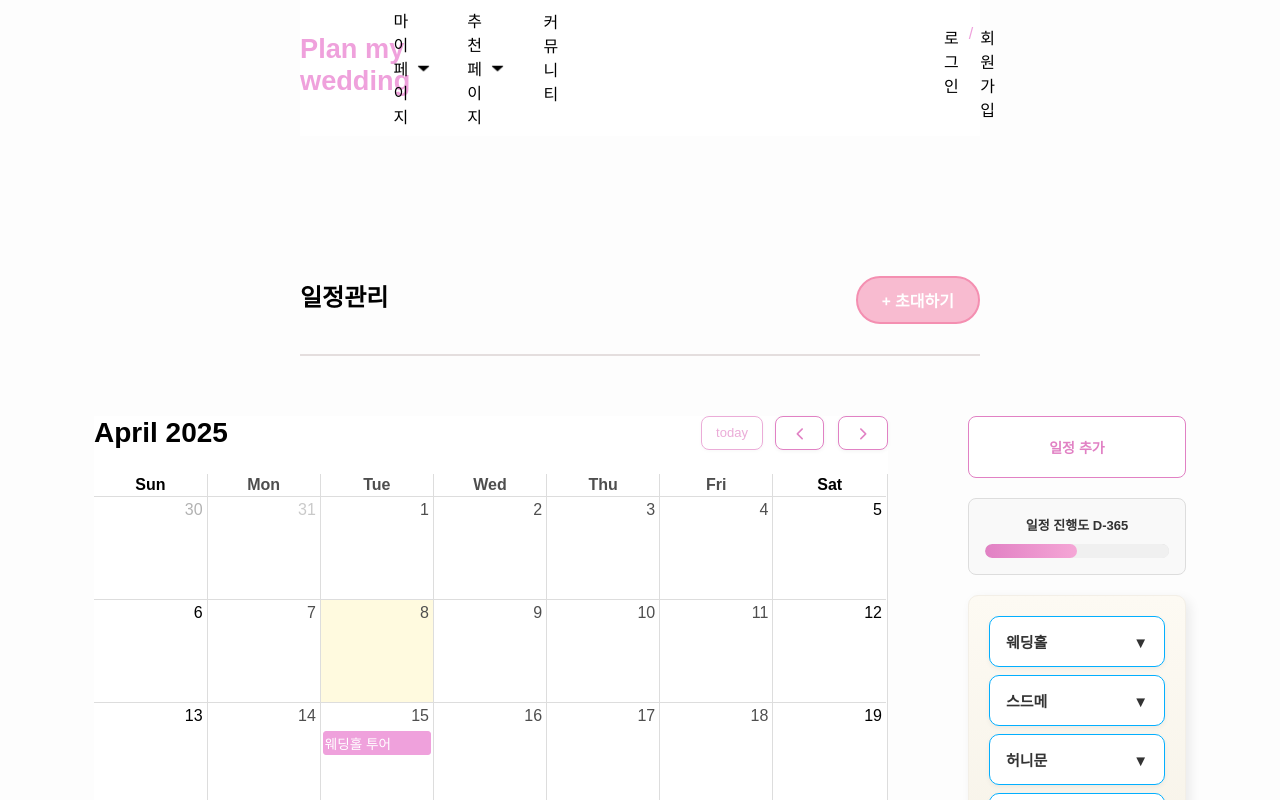
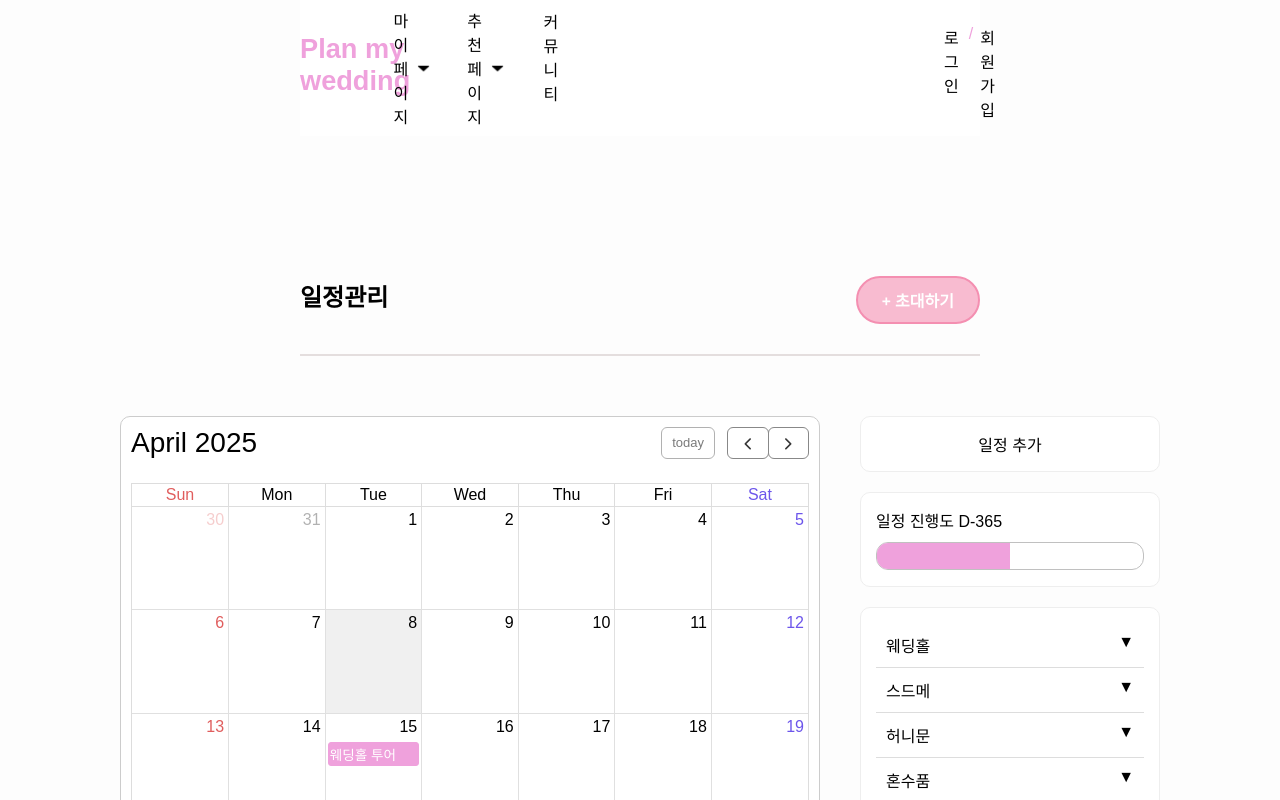
Before and after one commit to yugwangmyeong/PlanMyWedding, a React (Create React App) app in the folder front/: page /calender in a window 1280 px wide. Shown: the top 800 px of the page. Built offline with nearby package versions, Linux system fonts and the light colour scheme.

Commit message:
17시20분 병합

```diff
--- a/front/src/components/styles/Calender.css
+++ b/front/src/components/styles/Calender.css
@@ -1,99 +1,82 @@
-/* 헤더 및 공통 컨테이너 */
-.title-wrap {
-  position: relative;
+/* 캘린더 전체 + 우측 정렬 */
+.calendars-container {
   display: flex;
-  align-items: center;
-  justify-content: space-between;
-  margin: 150px 300px 30px 300px; /* 좌우 300px 고정 */
+  justify-content: center;
+  align-items: flex-start;
+  gap: 40px;
+  padding: 30px;
 }
 
-/* FullCalendar 전용 스타일에 .calendar-b 스코프 추가 */
-.calendar-b .calendars-box .fc {
-  box-shadow: none !important;
-  border: none !important;
+/* 캘린더 박스 */
+.calendars-box {
+  max-width: 700px;
+  width: 100%;
   background: white;
-}
-/* 구분선 */
-.custom-line {
-  border: none;
-  border-top: 2px solid #e4dede;
-  margin: 0 300px 30px 300px; /* 좌우 300px */
+  border: 1px solid #ccc;
+  border-radius: 10px;
+  padding: 10px;
+  box-sizing: border-box;
 }
 
-.calendar-b .fc-scrollgrid,
-.calendar-b .fc-scrollgrid-section,
-.calendar-b .fc-daygrid-body {
+/* FullCalendar 기본 스타일 */
+.fc {
+  font-weight: 300;
+  background: white;
+  box-shadow: none !important;
   border: none !important;
 }
 
-.calendar-b .fc-day-sun a {
-  color: rgb(0, 0, 0) !important;
+.fc .fc-toolbar-title {
+  font-weight: 500;
+  color: #000 !important;
 }
-.calendar-b .fc-day-sat a {
-  color: rgb(0, 0, 0) !important;
-}
-.calendar-b .fc-day-mon a,
-.calendar-b .fc-day-tue a,
-.calendar-b .fc-day-wed a,
-.calendar-b .fc-day-thu a,
-.calendar-b .fc-day-fri a {
-  color: #4e4e4e !important;
+.fc .fc-col-header-cell-cushion {
+  font-weight: 500;
 }
 
-.calendar-b .fc-toolbar-title {
-  color: #000000 !important;
+.fc .fc-day-sun a {
+  color: #e05d5d !important;
+}
+.fc .fc-day-sat a {
+  color: #6c55eb !important;
+}
+.fc .fc-day-mon a,
+.fc .fc-day-tue a,
+.fc .fc-day-wed a,
+.fc .fc-day-thu a,
+.fc .fc-day-fri a {
+  color: #000 !important;
 }
 
-.calendar-b .fc-button {
-  background-color: white !important;
-  border: 1px solid #e181c4 !important;
-  color: #e181c4 !important;
-  font-weight: 500;
-  border-radius: 8px !important;
-  font-size: 13px !important;
-  padding: 6px 14px !important;
-  cursor: pointer;
-  box-shadow: 0 1px 4px rgba(0, 0, 0, 0.05);
-  transition: all 0.2s ease-in-out;
-
+.fc .fc-daygrid-day.fc-day-today {
+  background-color: #f0f0f0;
+}
+.fc .fc-daygrid-day {
+  border: 1px solid #e0e0e0 !important;
+}
+.fc .fc-col-header-cell {
+  border-top: 2px solid #ccc !important;
+}
+.fc .fc-daygrid-day.fc-day-sun {
+  border-left: 2px solid #ccc !important;
 }
 
-.calendar-b .fc-prev-button {
-  margin-right: 15px;
+/* FullCalendar 버튼 */
+.fc-button {
+  background-color: #fff !important;
+  border: 1px solid #888 !important;
+  color: #353535 !important;
+  border-radius: 6px !important;
+  font-size: 13px !important;
+  padding: 5px 10px !important;
+}
+.fc-button:focus,
+.fc-button:active {
+  outline: none !important;
+  box-shadow: none !important;
 }
 
-.calendar-b .fc-next-button {
-  margin-left: 5px;
-}
-.calendar-b .fc-button:hover,
-.calendar-b .fc-button-active {
-  background: #747373;
-  color: rgb(5, 4, 4);
-  box-shadow: 0 4px 8px rgba(0, 0, 0, 0.1);
-  transform: translateY(-1px);
-
-}
-
-
-.calendar-b .fc-prev-button,
-.calendar-b .fc-next-button {
-  font-size: 18px;
-  font-weight: bold;
-  padding: 6px 12px;
-}
-
-.calendars-container {
-  display: flex;
-  justify-content: center;
-  gap: 80px;
-  padding: 30px;
-}
-
-.calendars-box {
-  max-width: 800px;
-  width: 100%;
-}
-
+/* 오른쪽 사이드 박스 */
 .sides-box {
   width: 300px;
   display: flex;
@@ -101,259 +84,102 @@
   gap: 20px;
 }
 
+/* 공통 카드 스타일 */
 .sides-card {
-  border: none;
-  outline: none;
-  padding: 20px;
-  border-radius: 8px;
-  color: #333;
-  font-weight: bold;
-  text-align: center;
-  font-size: 14px;
+  background: #fff;
+  border: 1px solid #eee;
+  border-radius: 10px;
+  padding: 15px;
+  font-weight: 500;
+  cursor: pointer;
 }
 
+/* 일정 추가 버튼만 특별히 강조 */
 .sides-card.pinks {
-  background: #f5c6e8;
-}
-.sides-card.blues {
-  background: #f5c6e8;
-  height: 60px;
-}
-.sides-card.accordions {
-  background: #f5f1e6;
-  color: #fad1f1;
-  text-align: left;
-  font-family: 'system-ui', 'Times New Roman', serif;
-  border: 1px solid #f3efe7;
-  border-radius: 10px;
-  padding: 20px;
-  box-shadow: 4px 4px 12px rgba(0, 0, 0, 0.08);
-  background-image: linear-gradient(to bottom, #fdfaf3, #f5f1e6);
-  transition: all 0.3s ease;
+  font-size: 16px;
+  text-align: center;
 }
 
-.sides-card.accordions:hover {
-  box-shadow: 6px 6px 16px rgba(61, 38, 38, 0.15);
-  transform: translateY(-2px);
+/* 진행도 */
+#progress {
+  appearance: none;
+  width: 100%;
+  height: 28px;
+  margin-top: 10px;
 }
 
+#progress::-webkit-progress-bar {
+  background: #fff;
+  border-radius: 12px;         /* 전체 틀 둥글게 */
+  border: 1px solid #c0c0c0;
+  overflow: hidden;            /* 틀 밖 내용은 잘라냄 */
+}
+
+#progress::-webkit-progress-value {
+  background: #efa1dc;
+  border-radius: 0;            /* 직각 */
+  margin-left: 0px;            /* 좌측 둥근 부분 피하기 위해 여백 */
+  height: 100%;
+}
+
+/* 아코디언 스타일 */
+.accordions .accordions-title {
+  cursor: pointer;
+  padding: 10px;
+  background: #fff;
+  display: flex;
+  justify-content: space-between;
+  font-weight: 500;
+  border-bottom: 1px solid #ddd;
+}
+.accordions .accordions-title.active {
+  background: #fff;
+  border-bottom: 1px solid #ddd;
+}
+.accordions-content {
+  background: #fff;
+  padding: 0 10px 10px 10px;
+  list-style: none;
+}
+.accordions-content li {
+  display: flex;
+  justify-content: space-between;
+  font-size: 14px;
+  padding: 5px 0;
+}
+
+/* 모달 */
 .modals-backdrop {
   position: fixed;
   top: 0;
   left: 0;
   width: 100%;
   height: 100%;
-  background: #ffffff;
+  background: rgba(255, 255, 255, 0.95);
   display: flex;
-  justify-content: flex-start;
+  justify-content: center;
   align-items: center;
   z-index: 1000;
 }
-/* 🔲 모달 개선 */
 .modals-content {
-  background: #ffffff;
-  padding: 25px;
-  border-radius: 14px;
-  width: 320px;
-  box-shadow: 0 10px 30px rgba(0, 0, 0, 0.15);
+  background: #fff;
+  padding: 30px;
+  border-radius: 12px;
+  width: 300px;
   display: flex;
   flex-direction: column;
-  gap: 12px;
-  animation: fadeIn 0.3s ease;
+  gap: 15px;
 }
-@keyframes fadeIn {
-  from { opacity: 0; transform: translateY(20px); }
-  to { opacity: 1; transform: translateY(0); }
+.modals-content input {
+  padding: 8px;
+  border: 1px solid #ccc;
+  border-radius: 6px;
 }
-
-.modals-content input[type="text"],
-.modals-content input[type="date"] {
-  padding: 10px 12px;
-  border: 1px solid #ddd;
-  border-radius: 8px;
-  font-size: 14px;
-  transition: border 0.2s ease;
+.modals-buttons button {
+  padding: 8px 12px;
+  margin-right: 10px;
+  background-color: #fff;
+  border: none;
+  border-radius: 6px;
+  cursor: pointer;
 }
-.modals-content input:focus {
-  border-color: #442c3d;
-  outline: none;
-}
-
-.modals-buttons button {
-  background-color: #858184;
-  color: white;
-  border: none;
-  border-radius: 8px;
-  padding: 8px 14px;
-  font-size: 14px;
-  cursor: pointer;
-  transition: background 0.3s ease;
-}
-.modals-buttons button:hover {
-  background-color: #000000;
-}
-
-.modals-backdrop {
-  position: fixed;
-  top: 0;
-  left: 0;
-  width: 100%;
-  height: 100%;
-  background: rgba(0, 0, 0, 0.3); /* 반투명 검정 배경 */
-  display: flex;
-  justify-content: center; /* 중앙 정렬 */
-  align-items: center;
-  z-index: 1000;
-  backdrop-filter: blur(2px); /* 배경 흐림 효과 (선택) */
-}
-.delete-button {
-  background-color: #f06292;
-  color: white;
-  border: none;
-  border-radius: 8px;
-  padding: 8px 14px;
-  font-size: 14px;
-  cursor: pointer;
-  transition: background 0.2s ease, transform 0.2s ease;
-}
-
-.delete-button:hover {
-  background-color: #d94b7a;
-  transform: scale(1.03);
-  box-shadow: 0 4px 12px rgba(0, 0, 0, 0.15);
-}
-
-
-
-#progress {
-  appearance: none;
-  width: 100%;
-  height: 14px;
-  border-radius: 10px;
-  overflow: hidden;
-  background-color: #f0f0f0;
-  box-shadow: inset 0 1px 3px rgba(0, 0, 0, 0.1);
-  margin-top: 10px;
-}
-
-/* Webkit (크롬, 사파리) */
-#progress::-webkit-progress-bar {
-  background-color: #f0f0f0;
-  border-radius: 10px;
-}
-
-#progress::-webkit-progress-value {
-  background: linear-gradient(90deg, #e181c4 0%, #f5a6d6 100%);
-  border-radius: 10px;
-  transition: width 0.4s ease;
-}
-
-/* Firefox */
-#progress::-moz-progress-bar {
-  background: linear-gradient(90deg, #e181c4 0%, #f5a6d6 100%);
-  border-radius: 10px;
-  transition: width 0.4s ease;
-}
-
-
-/* ✅ 일정추가 버튼 */
-.sides-card.pinks {
-  background: #fff;
-  border: 1px solid #e181c4;
-  color: #e181c4;
-  transition: all 0.2s ease;
-}
-.sides-card.pinks:hover {
-  background: #e181c4;
-  color: white;
-  cursor: pointer;
-  transform: translateY(-2px);
-}
-
-/* 📊 진행도 카드 */
-.sides-card.blues {
-  background: #f9f9f9;
-  color: #333;
-  font-size: 13px;
-  border: 1px solid #ddd;
-  height: auto;
-  padding: 16px;
-}
-
-
-
-
-
-
-
-
-
-/* 📋 아코디언 개선 */
-/* 아코디언 타이틀 */
-.accordions .accordions-title {
-  background: #ffffff;
-  border: 1px solid #03afff;
-  border-radius: 10px;
-  padding: 14px 16px;
-  font-weight: 600;
-  font-size: 15px;
-  color: #333;
-  display: flex;
-  justify-content: space-between;
-  align-items: center;
-  cursor: pointer;
-  transition: all 0.2s ease;
-  box-shadow: 0 2px 5px rgba(0, 0, 0, 0.05);
-  margin-bottom: 8px;
-}
-
-.accordions .accordions-title:hover {
-  background-color: #f9f9f9;
-}
-
-/* active 상태일 때 */
-.accordions .accordions-title.active {
-  background: #615f60;
-  color: white;
-  border-color: #b9b9b9;
-  box-shadow: 0 4px 10px rgba(0, 0, 0, 0.3);
-}
-
-/* 아코디언 내용 영역 */
-.accordions-content {
-  background: #ffffff;
-  border: 1px solid #e0e0e0;
-  border-top: none;
-  padding: 12px 16px;
-  border-radius: 0 0 10px 10px;
-  animation: fadeIn 0.3s ease;
-  margin-bottom: 10px;
-}
-
-.accordions-content li {
-  display: flex;
-  justify-content: space-between;
-  align-items: center;
-  font-size: 14px;
-  color: #444;
-  padding: 6px 0;
-  border-bottom: 1px solid #f0f0f0;
-}
-
-.accordions-content li:last-child {
-  border-bottom: none;
-}
-
-/* 체크박스 커스텀도 원하면 여기 추가 가능 */
-
-/* Fade-in 애니메이션 */
-@keyframes fadeIn {
-  from {
-    opacity: 0;
-    transform: translateY(-5px);
-  }
-  to {
-    opacity: 1;
-    transform: translateY(0);
-  }
-}
```
